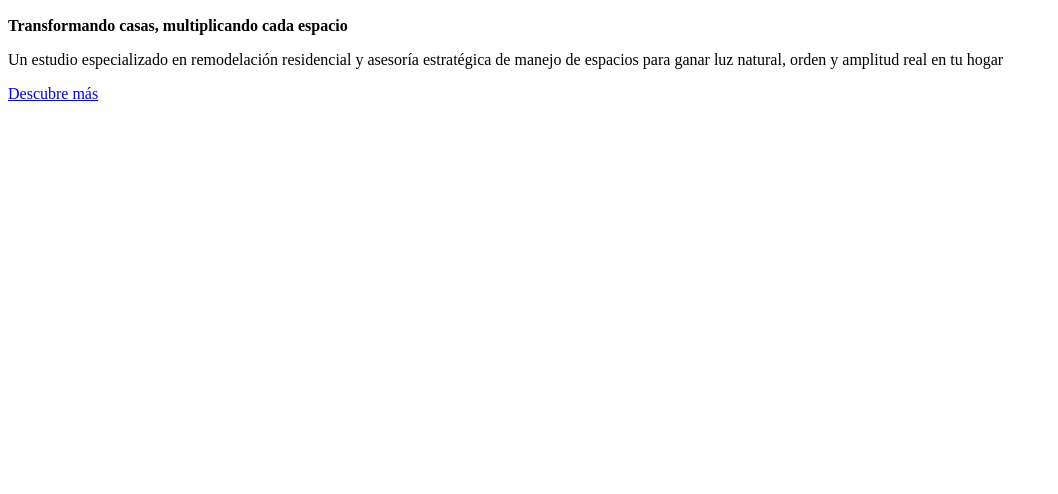
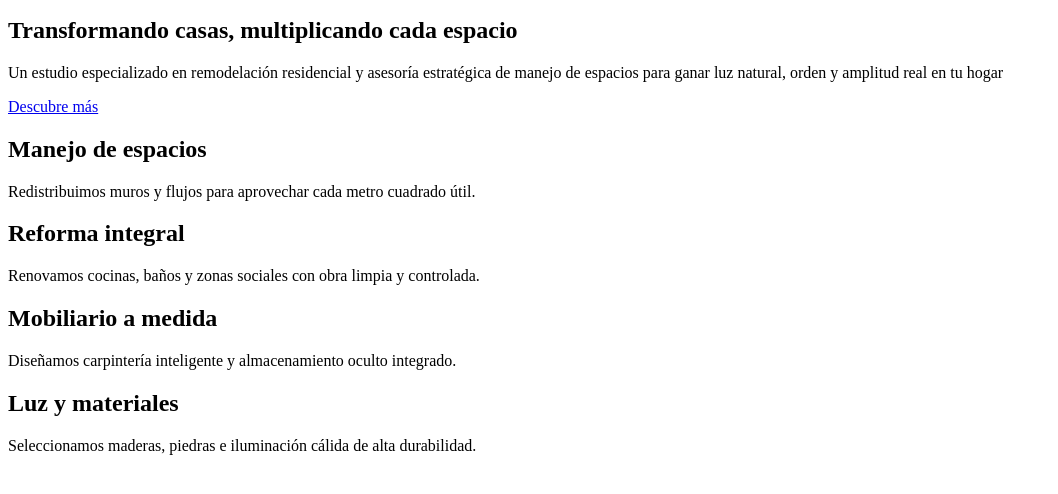
Before and after one commit to JustJD1901/simulacroHtmlCss, a plain HTML site: page simulacroHtmlCss/index.html in a window 1280 px wide. Shown: the part 268-762 px from the top of the page, without its empty margins (0-1058 px from the left). Drawn offline with nearby package versions, Linux system fonts and the light colour scheme.

Commit message:
feat(index): add services section

```diff
--- a/simulacroHtmlCss/index.html
+++ b/simulacroHtmlCss/index.html
@@ -34,11 +34,32 @@
         <section id="inicio">
             <p><strong>Arquitectura interior y reforma integral</strong></p>
             <h1>Kora Estudio</h1>
-            <p><strong>Transformando casas, multiplicando cada espacio</strong></p>
+            <h2>Transformando casas, multiplicando cada espacio</h2>
             <p>Un estudio especializado en remodelación residencial y asesoría estratégica de manejo de espacios para
                 ganar luz natural, orden y amplitud real en tu hogar</p>
             <a href="#nosotros">Descubre más</a>
         </section>
+
+        <section id="servicios">
+            <article id="servicio-1">
+                <h2>Manejo de espacios</h2>
+                <p>Redistribuimos muros y flujos para aprovechar cada metro cuadrado útil.</p>
+            </article>
+            <article id="servicio-2">
+                <h2>Reforma integral</h2>
+                <p>Renovamos cocinas, baños y zonas sociales con obra limpia y controlada.</p>
+            </article>
+            <article id="servicio-3">
+                <h2>Mobiliario a medida</h2>
+                <p>Diseñamos carpintería inteligente y almacenamiento oculto integrado.</p>
+            </article>
+            <article id="servicio-4">
+                <h2>Luz y materiales</h2>
+                <p>Seleccionamos maderas, piedras e iluminación cálida de alta durabilidad.</p>
+            </article>
+        </section>
+
+
     </main>
 
     <footer>
```
